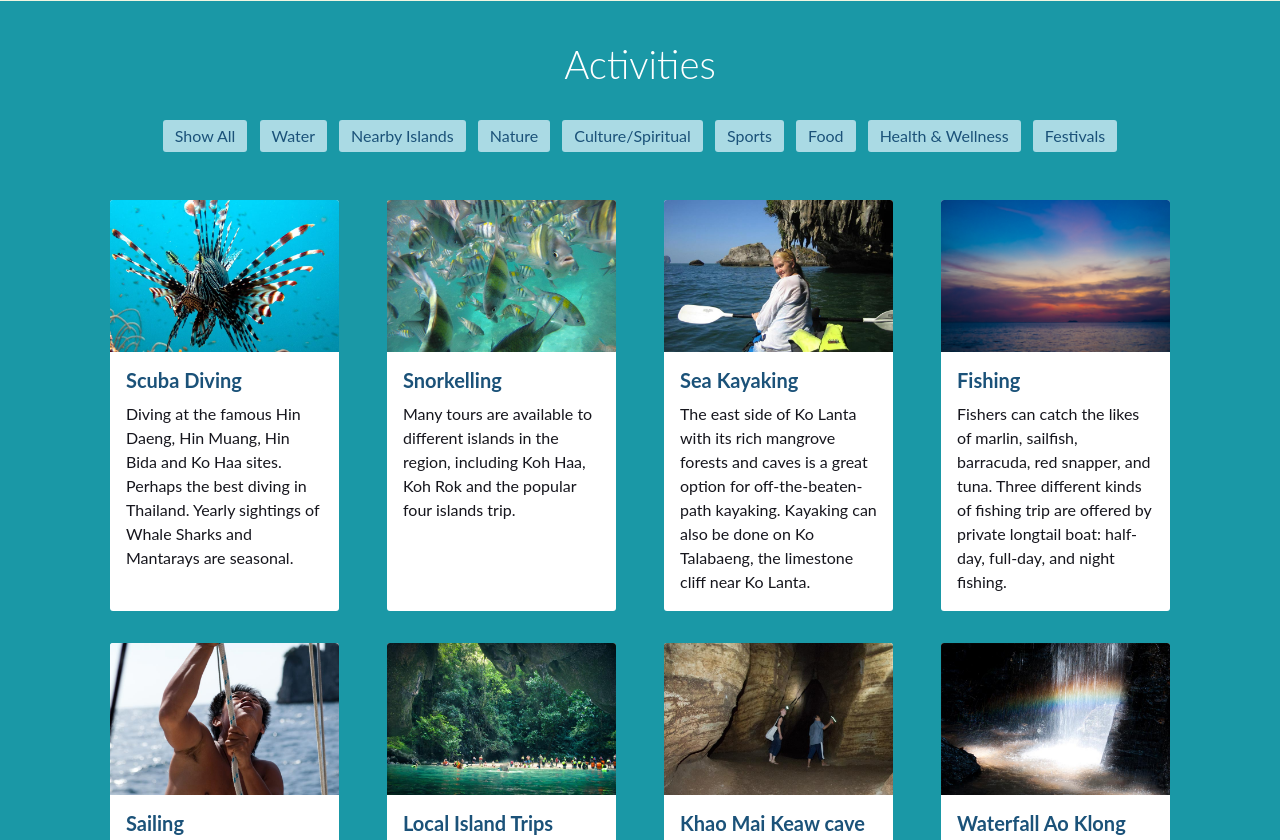
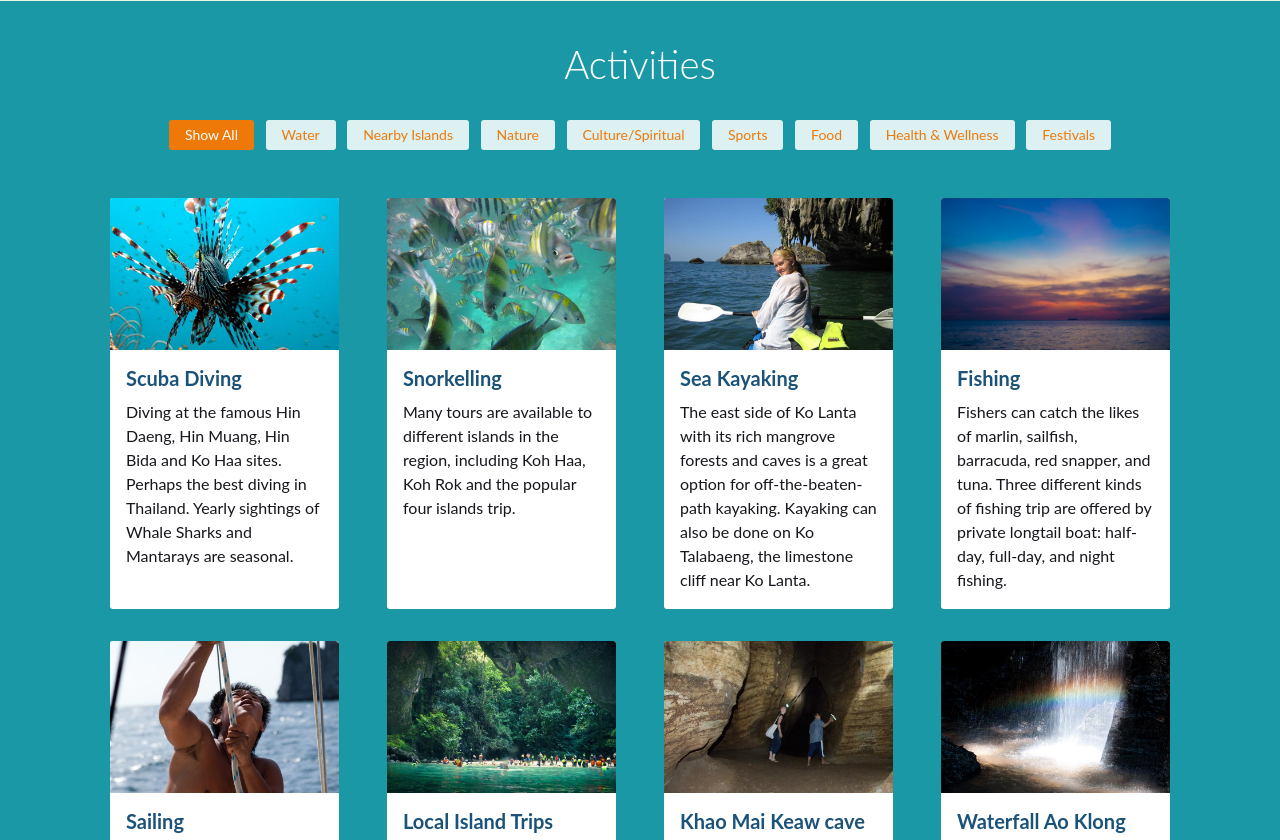
Before and after one commit to DanielGenser/lanta-info, a website: page index.html in a window 1280 px wide. Shown: the part 1720-2560 px from the top of the page. Drawn offline with nearby package versions, Linux system fonts and the light colour scheme.

Commit message:
Change activity filter colors
Signed-off-by: Florian Ziegler <mail@florianziegler.de>

```diff
--- a/css/style.max.css
+++ b/css/style.max.css
@@ -667,17 +667,23 @@ section#how-to-get-here {
   padding: 0;
   list-style: none;
   margin-bottom: 2.5rem;
+  font-size: 0.875em;
+  line-height: 1;
   text-align: center;
 }
 .activity-filter li {
   display: inline-block;
   margin: 0 0.25rem 0.5rem;
-  padding: 0.25rem 0.75rem;
-  background-color: #aadae4;
-  color: #1b5279;
+  padding: 0.5rem 1rem;
+  background-color: rgba(255, 255, 255, 0.85);
+  color: #ee7908;
   text-decoration: none;
   border-radius: 3px;
   cursor: pointer;
+}
+.activity-filter li.active {
+  color: white;
+  background-color: #ee7908;
 }
 
 #activities:after {
@@ -755,7 +761,7 @@ section#how-to-get-here {
 .site-footer-inner {
   margin: 0 auto;
   max-width: 1060px;
-  color: #ccc;
+  color: #999;
 }
 
 .right {
--- a/index.html
+++ b/index.html
@@ -60,7 +60,7 @@
         </section><!-- #seasons -->
         <section id="events">
             <div class="section-inner">
-                <h1>Events</h1>
+                <h1>Festivals / Events</h1>
                 <div class="row">
                     <div class="column col-50 event">
                         <h2>Loy Rua (Floating Boat)</h2>
@@ -366,7 +366,7 @@
                         <h2>How To Get Here</h2>
                         <p>Lanta is an easy two hour minivan ride away from Krabi Airport. Close enough to be easily accessible, and far enough to keep the tourist hordes away.</p>
                         <h3>Flying to Krabi</h3>
-                        <p>Many low-cost airlines fly to Krabi including Air Asia, Jetstar Asia, Air Malindo, Firefly
+                        <p>Many low-cost airlines fly to Krabi including Air Asia, Jetstar Asia, Air Malindo and Firefly.
                     </div>
                     <div class="column col-70">
                         <iframe class="lanta-map" src="https://www.google.com/maps/embed?pb=!1m18!1m12!1m3!1d253118.44698136442!2d99.07460479999992!3d7.577619999999991!2m3!1f0!2f0!3f0!3m2!1i1024!2i768!4f13.1!3m3!1m2!1s0x304e044169c7fca3%3A0xc283715ac0c34f5d!2sKo+Lanta!5e0!3m2!1sde!2sth!4v1429958400132" frameborder="0"></iframe>
--- a/scss/main.scss
+++ b/scss/main.scss
@@ -326,17 +326,24 @@ section {
 .activity-filter {
 	@include list-reset;
 	margin-bottom: 2.5rem;
+	font-size: 0.875em;
+	line-height: 1;
 	text-align: center;
 
 	li {
 		display: inline-block;
 		margin: 0 0.25rem 0.5rem;
-		padding: 0.25rem 0.75rem;
-		background-color: $light;
-		color: $primary;
+		padding: 0.5rem 1rem;
+		background-color: transparentize( white, 0.15 );
+		color: $highlight;
 		text-decoration: none;
 		border-radius: 3px;
 		cursor: pointer;
+
+		&.active {
+			color: white;
+			background-color: $highlight;
+		}
 	}
 }
 
@@ -404,7 +411,7 @@ section {
 .site-footer-inner {
 	margin: 0 auto;
 	max-width: $maxwidth;
-	color: #ccc;
+	color: #999;
 }
 
 .right {
```
Also changed, not shown: css/style.min.css, 2 other files.
